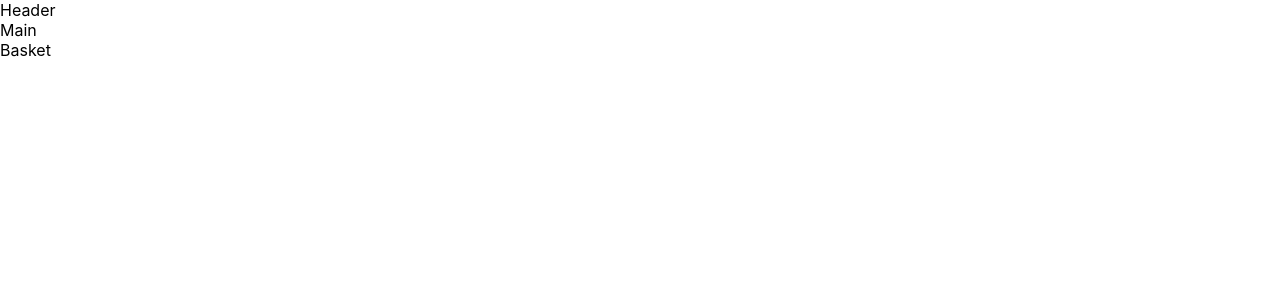
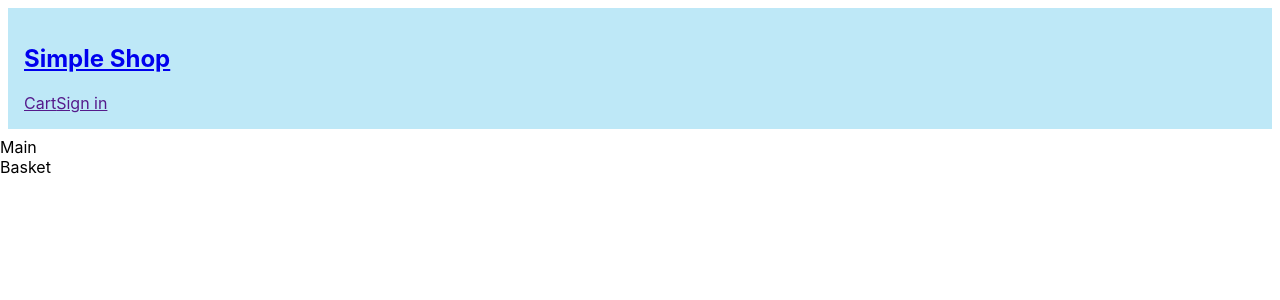
Before and after one commit to ChezVan/ecommerce_react, a React (Create React App) app: page / in a window 1280 px wide. Shown: the top 300 px of the page. Built offline with nearby package versions, Linux system fonts and the light colour scheme.

Commit message:
add div and a href

```diff
--- a/src/components/Header.jsx
+++ b/src/components/Header.jsx
@@ -2,7 +2,19 @@ import React from 'react'
 
 function Header() {
   return (
-    <div className='row'>Header</div>
+    <div className='block'>
+
+      <div>
+        <a href="/#">
+          <h2>Simple Shop</h2>
+        </a>
+      </div>
+      <div>
+        <a href="">Cart</a>
+        <a href="">Sign in</a>
+      </div>
+
+    </div>
   )
 }
 
```
